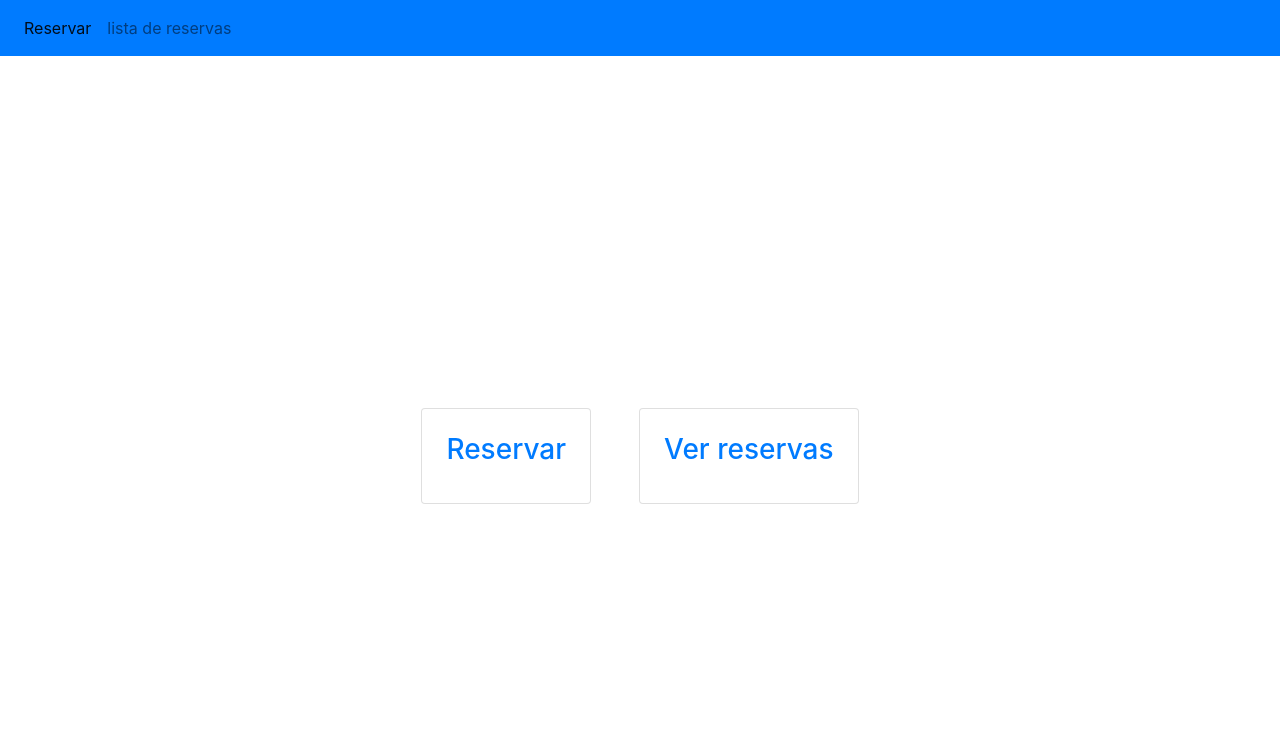
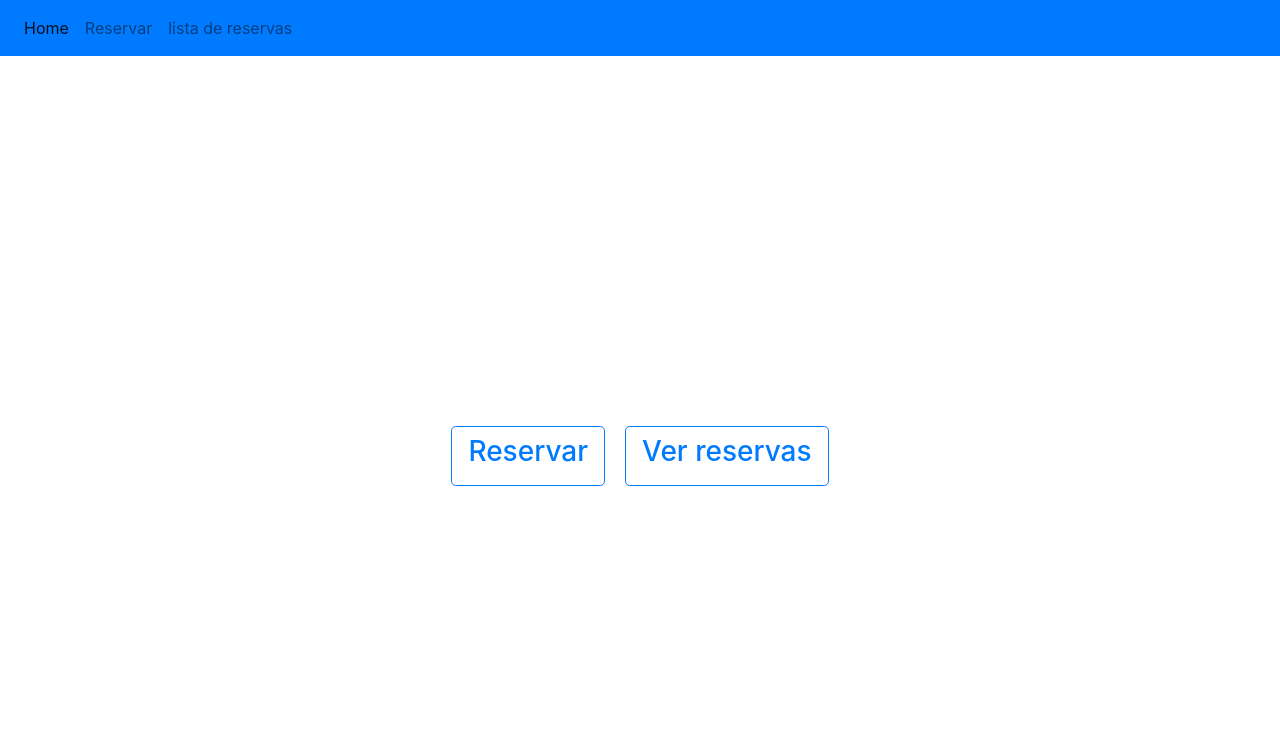
Before and after one commit to OtavianoSilva/projeto-django-reservas-FINECAP, a Django app: page / in a window 1280 px wide. Shown: the top 744 px of the page. Run offline with Django 4.2, Linux system fonts and the light colour scheme; some libraries are stand-ins or nearby versions.

Commit message:
homepage funcional e estilizações

```diff
--- a/core/templates/base.html
+++ b/core/templates/base.html
@@ -10,7 +10,10 @@
             <div class="collapse navbar-collapse" id="navbarNav">
             <ul class="navbar-nav ">
                 <li class="nav-item active ">
-                <a class="nav-link" href="{% url 'cria_reserva' %}">Reservar<span class="sr-only">(current)</span></a>
+                <a class="nav-link" href="{% url 'home' %}">Home<span class="sr-only">(current)</span></a>
+                </li>
+                <li class="nav-item ">
+                    <a class="nav-link" href="{% url 'cria_reserva' %}">Reservar</a>
                 </li>
                 <li class="nav-item ">
                 <a class="nav-link" href="{% url 'reservas' %}">lista de reservas</a>
--- a/core/templates/home.html
+++ b/core/templates/home.html
@@ -5,18 +5,18 @@
 <div class="container d-flex justify-content-center align-items-center" style="min-height: 100vh;">
     <div style="display: flex; flex-wrap: wrap; flex-direction: row; align-items: center;">
 
-<a href="{% url 'cria_reserva' %}">
-<div class="d-flex">
-    <div class="b-block card mb-2 m-4 p-4 border-5" >
-        <h3 class="card-title">Reservar</h3>
+<a href="{% url 'cria_reserva' %}" style="text-decoration: None;">
+<div class="d-flex" style="margin-right: 20px;" >
+    <div class="btn btn-outline-primary btn-lg" >
+        <h3>Reservar</h3>
     </div>
 </div>
 </a>
 
-<a href="{% url 'reservas' %}" >
+<a href="{% url 'reservas' %}" style="text-decoration: None;" >
 <div class="d-flex">
-    <div class="b-block card mb-1 m-4 p-4">
-        <h3 class="card-title">Ver reservas</h3>
+    <div class="btn btn-outline-primary btn-lg">
+        <h3>Ver reservas</h3>
     </div>
 </div>
 </a>
--- a/core/templates/reservalist.html
+++ b/core/templates/reservalist.html
@@ -2,8 +2,7 @@
 {% load bootstrap4 %}
 
 {% block content %}
-<a href="{% url 'home' %}" style="margin-left: 1%; margin-top: 1%; text-decoration:none; display:flex; flex-wrap: nowrap; flex-direction: row; align-items: center; gap: 1;"><h1>&#8592;
-</h1> Voltar</a>
+<a class="btn btn-outline-primary btn-sm"  href="{% url 'home' %}" style="margin:1%;"><h3>&#8592; Voltar </h3></a>
 <table class="table table-primary table-striped">
     <thead>
         <tr>
@@ -21,7 +20,7 @@
         <td>{{ item.cnpj }}</td>
         <td>{{ item.nome_empresa }}</td>
         <td>{{ item.categoria_empresa }}</td>
-        <td>{{ item.quitado }}</td>
+        <td>{% if item.quitado %} Sim {% else %} Não {% endif %}</td>
     </tr>
     {% endfor %}
     </tbody>
--- a/core/views.py
+++ b/core/views.py
@@ -11,7 +11,7 @@ class ReservaTemplateView(TemplateView):
 class ReservaFormView(FormView):
     template_name = "reservaform.html"
     form_class = ReservaModelFrom
-    success_url = "/"
+    success_url = "cria_reserva"
 
     def form_valid(self, form) -> HttpResponse:
         form.save(commit=True)
--- a/django_finecap/urls.py
+++ b/django_finecap/urls.py
@@ -5,7 +5,7 @@ from core.views import ReservaFormView, ReservaListView, ReservaDetailView, Rese
 urlpatterns = [
     path('admin/', admin.site.urls),
     path("", ReservaTemplateView.as_view(), name="home"),
-    path("cria-reserva", ReservaFormView.as_view(), name="cria_reserva"),
+    path("cria_reserva", ReservaFormView.as_view(), name="cria_reserva"),
     path("reservas", ReservaListView.as_view(), name="reservas"),
     path("reservas/<pk>", ReservaDetailView.remove, name="reservas_remove"),
     path("reservas/detail/<pk>", ReservaDetailView.as_view(), name="detail"),
--- a/pyvenv.cfg
+++ b/pyvenv.cfg
@@ -1,5 +1,3 @@
-home = C:\Python311
+home = C:\Users\PC\AppData\Local\Programs\Python\Python39
 include-system-site-packages = false
-version = 3.11.4
-executable = C:\Python311\python.exe
-command = C:\Python311\python.exe -m venv C:\Users\20221094010005\Desktop\codigo\reservas_finecap
+version = 3.9.10
```
Also changed, not shown: core/templates/detail.html (+4 -3 lines), core/templates/reservaform.html (+5 -4 lines), db.sqlite3.
